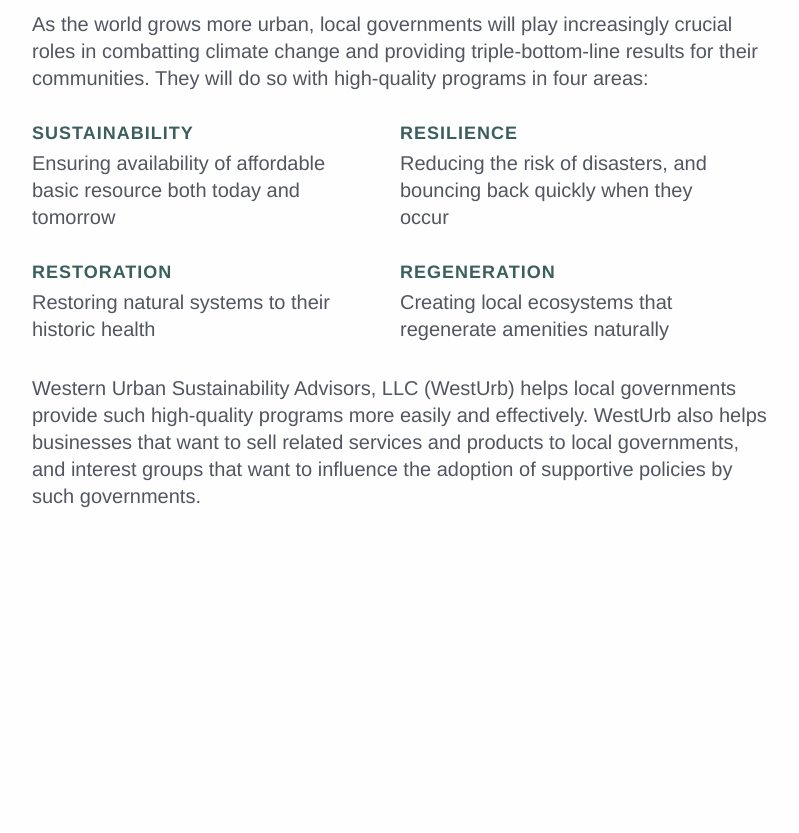
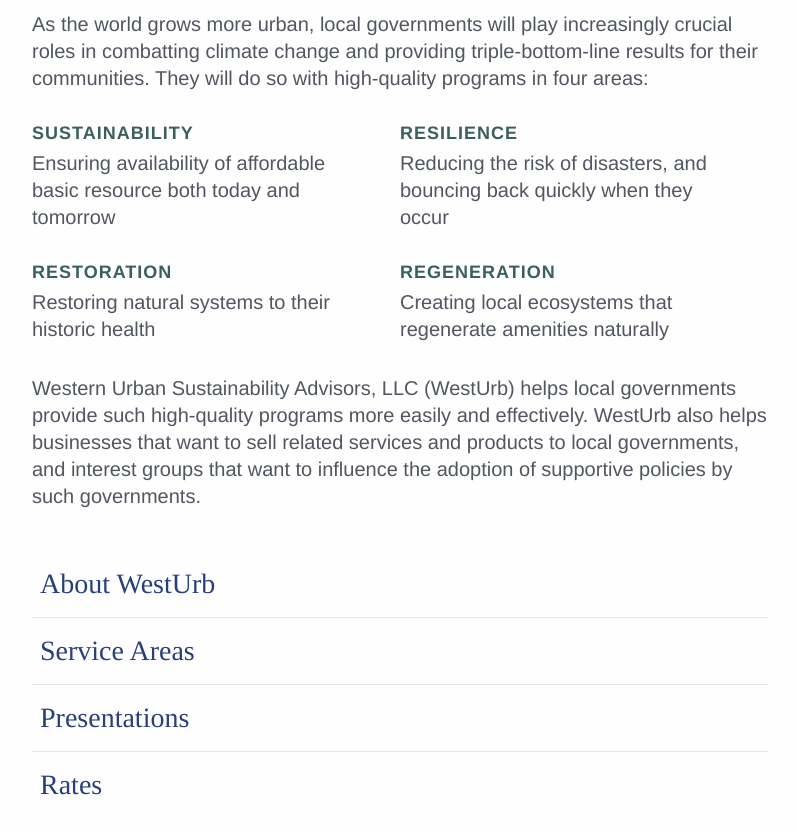
Before and after one commit to jtini/westurb, a Gatsby site: page / in a window 1280 px wide. Shown: the part 109-942 px from the top of the page, without its empty margins (240-1039 px from the left). Before the commit the page ends 800 px from the top, so only its background shows below. Built offline with nearby package versions, Linux system fonts and the light colour scheme; Gatsby itself is replaced by a stand-in of ours.

Commit message:
add nav components

```diff
--- /dev/null
+++ b/src/components/NavigationLink/NavigationLink.js
@@ -0,0 +1,21 @@
+import React from 'react';
+import PropTypes from 'prop-types';
+import { Link } from 'gatsby';
+import './NavigationLink.scss'
+
+const NavigationLink = props => {
+    const { to, text } = props;
+
+    return (
+        <p className="nav-link">
+            <Link className="nav-link__inner" to={to}>{text}</Link>
+        </p>
+    )
+}
+
+NavigationLink.propTypes = {
+    to: PropTypes.string.isRequired,
+    text: PropTypes.string.isRequired
+}
+
+export default NavigationLink;
--- /dev/null
+++ b/src/components/NavigationLink/NavigationLink.scss
@@ -0,0 +1,50 @@
+@import '../../stylesheets/index';
+
+.nav-link {
+    position: relative;
+    padding: 1rem 0.5rem;
+    font-family: $ff-serif;
+    font-size: $fs-h3;
+    line-height: $lh-base;
+
+    &:before,
+    &:after {
+        content: '';
+        display: block;
+        position: absolute;
+        left: 0;
+        width: 100%;
+        height: 1px;
+        background-color: #E4E4E4;
+    }
+
+    &:before {
+        top: 0;
+    }
+
+    &:after {
+        top: 100%;
+    }
+
+    &:first-of-type {
+        &:before {
+            display: none;
+        }
+    }
+
+    &:last-of-type {
+        &:after {
+            display: none;
+        }
+    }
+
+    + .nav-link {
+        margin-top: 0;
+    }
+}
+
+.nav-link__inner {
+
+    text-decoration: none;
+    color: $color-secondary;
+}
--- /dev/null
+++ b/src/components/NavigationList/NavigationList.js
@@ -0,0 +1,21 @@
+import React from 'react';
+import PropTypes from 'prop-types';
+import NavigationLink from '../NavigationLink/NavigationLink'
+import './NavigationList.scss';
+
+const NavigationList = props => {
+    const { links } = props;
+    return (
+        <div className="navigation-list">
+            {links.map((link, idx) => (
+                <NavigationLink key={idx} to={link.to} text={link.text} />
+            ))}
+        </div>
+    )
+}
+
+NavigationList.propTypes = {
+    links: PropTypes.array.isRequired
+}
+
+export default NavigationList;
--- /dev/null
+++ b/src/components/NavigationList/NavigationList.scss
@@ -0,0 +1,3 @@
+.navigation-list {
+    margin-top: 2.5rem;
+}
--- a/src/pages/index.js
+++ b/src/pages/index.js
@@ -1,8 +1,8 @@
 import React from "react"
-
 import Layout from "../components/Layout/Layout"
 import SEO from "../components/SEO/SEO"
 import Highlight from "../components/Highlight/Highlight"
+import NavigationList from "../components/NavigationList/NavigationList"
 
 const IndexPage = () => (
   <Layout>
@@ -17,6 +17,23 @@ const IndexPage = () => (
         <Highlight title="Regeneration" text="Creating local ecosystems that regenerate amenities naturally" />
       </section>
       <p className="color-text-light">Western Urban Sustainability Advisors, LLC (WestUrb) helps local governments provide such high-quality programs more easily and effectively. WestUrb also helps businesses that want to sell related services and products to local governments, and interest groups that want to influence the adoption of supportive policies by such governments.</p>
+      <NavigationList
+        links={[
+          {
+            to: '/about',
+            text: 'About WestUrb'
+          }, {
+            to: '/service-areas',
+            text: 'Service Areas'
+          }, {
+            to: '/presentations',
+            text: 'Presentations'
+          }, {
+            to: '/rates',
+            text: 'Rates'
+          }
+        ]}
+      />
     </div>
   </Layout>
 )
--- a/src/stylesheets/_colors.scss
+++ b/src/stylesheets/_colors.scss
@@ -2,5 +2,5 @@ $color-primary: #3B5F5F;
 $color-text-base: #161E31;
 $color-text-light: #525660;
 $color-bg-base: #FEFEFE;
-$color-secondary-base: #27407A;
+$color-secondary: #27407A;
 $color-white: #ffffff;
```
